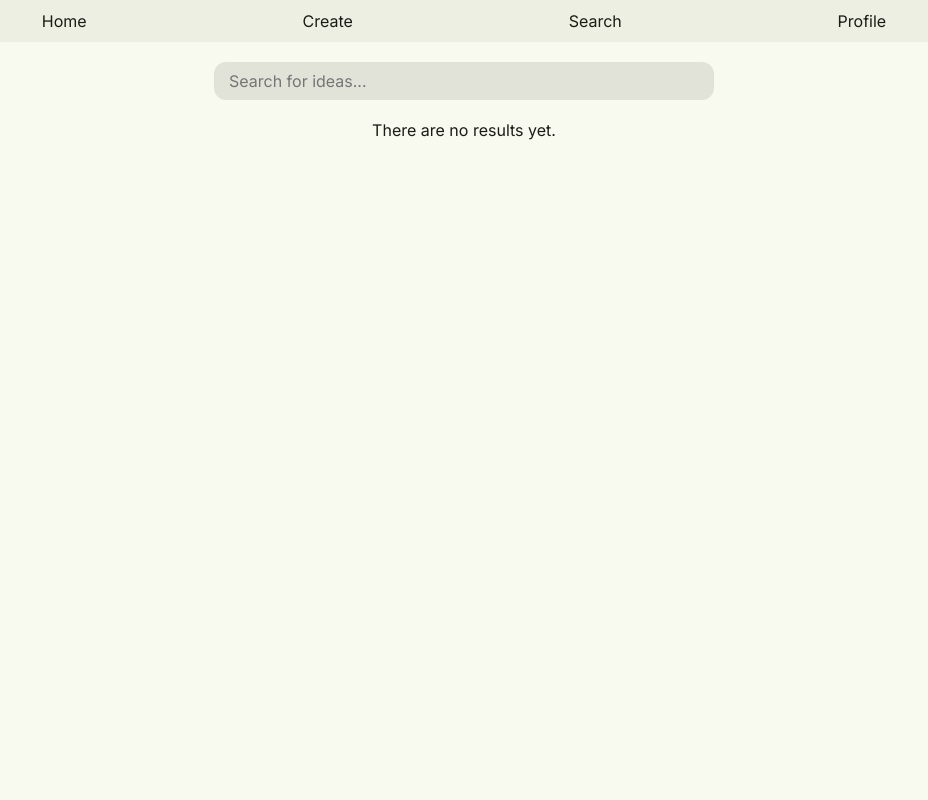
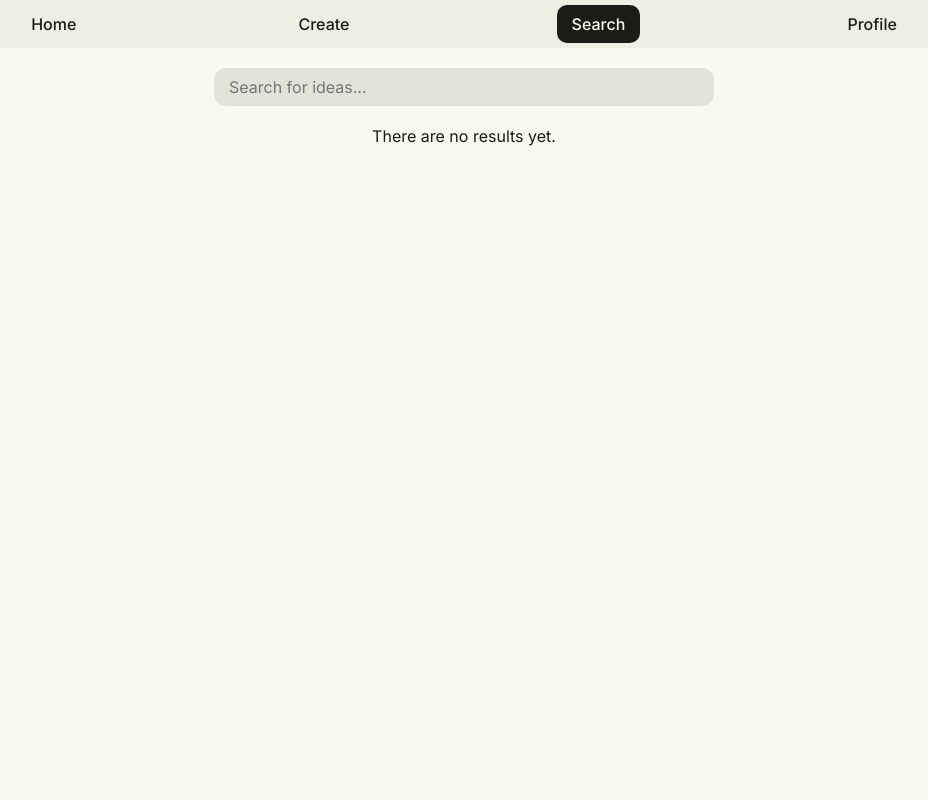
Before and after one commit to shravzzv/Dev.to-Pinata-challenge-client, a React (Vite) app: page /dashboard/search in a window 1280 px wide. Shown: the top 800 px of the page, without its empty margins (176-1104 px from the left). Built offline with nearby package versions, Linux system fonts and the light colour scheme; sample sign-in values are in the browser's storage.

Commit message:
feat: Show active links in navbar

```diff
--- a/src/components/Navbar.jsx
+++ b/src/components/Navbar.jsx
@@ -1,21 +1,66 @@
+import { useEffect, useState } from 'react'
 import '../styles/Navbar.css'
-import { Link } from 'react-router-dom'
+import { Link, useLocation } from 'react-router-dom'
 
 export default function Navbar() {
+  const [activeLink, setActiveLink] = useState(null)
+  const { pathname } = useLocation()
+
+  useEffect(() => {
+    if (pathname == '/dashboard') setActiveLink(1)
+    if (pathname == '/dashboard/create') setActiveLink(2)
+    if (pathname == '/dashboard/search') setActiveLink(3)
+    if (pathname == '/dashboard/profile') setActiveLink(4)
+    if (
+      ![
+        '/dashboard',
+        '/dashboard/create',
+        '/dashboard/search',
+        '/dashboard/profile',
+      ].includes(pathname)
+    ) {
+      setActiveLink(null)
+    }
+  }, [pathname])
+
   return (
     <nav>
       <ul>
         <li>
-          <Link to='/dashboard'>Home</Link>
+          <Link
+            to='/dashboard'
+            className={activeLink == 1 ? 'active' : ''}
+            onClick={() => setActiveLink(1)}
+          >
+            Home
+          </Link>
         </li>
         <li>
-          <Link to='/dashboard/create'>Create</Link>
+          <Link
+            to='/dashboard/create'
+            className={activeLink == 2 ? 'active' : ''}
+            onClick={() => setActiveLink(2)}
+          >
+            Create
+          </Link>
         </li>
         <li>
-          <Link to='/dashboard/search'>Search</Link>
+          <Link
+            to='/dashboard/search'
+            className={activeLink == 3 ? 'active' : ''}
+            onClick={() => setActiveLink(3)}
+          >
+            Search
+          </Link>
         </li>
         <li>
-          <Link to='/dashboard/profile'>Profile</Link>
+          <Link
+            to='/dashboard/profile'
+            className={activeLink == 4 ? 'active' : ''}
+            onClick={() => setActiveLink(4)}
+          >
+            Profile
+          </Link>
         </li>
       </ul>
     </nav>
--- a/src/styles/Navbar.css
+++ b/src/styles/Navbar.css
@@ -11,14 +11,25 @@ nav {
     display: flex;
     align-items: center;
     justify-content: space-evenly;
-    padding: 12px;
+    padding: 5px 0;
 
     li {
       a {
-        padding: 10px;
         text-decoration: none;
         box-shadow: none;
         color: inherit;
+        display: inline-block;
+        border-radius: 10px;
+        padding: 10px 15px;
+        font-weight: 500;
+        color: var(--on-surface-container);
+        transition: all 300ms ease;
+
+        &.active,
+        &:hover {
+          background-color: var(--on-surface);
+          color: var(--surface);
+        }
       }
     }
   }
```
